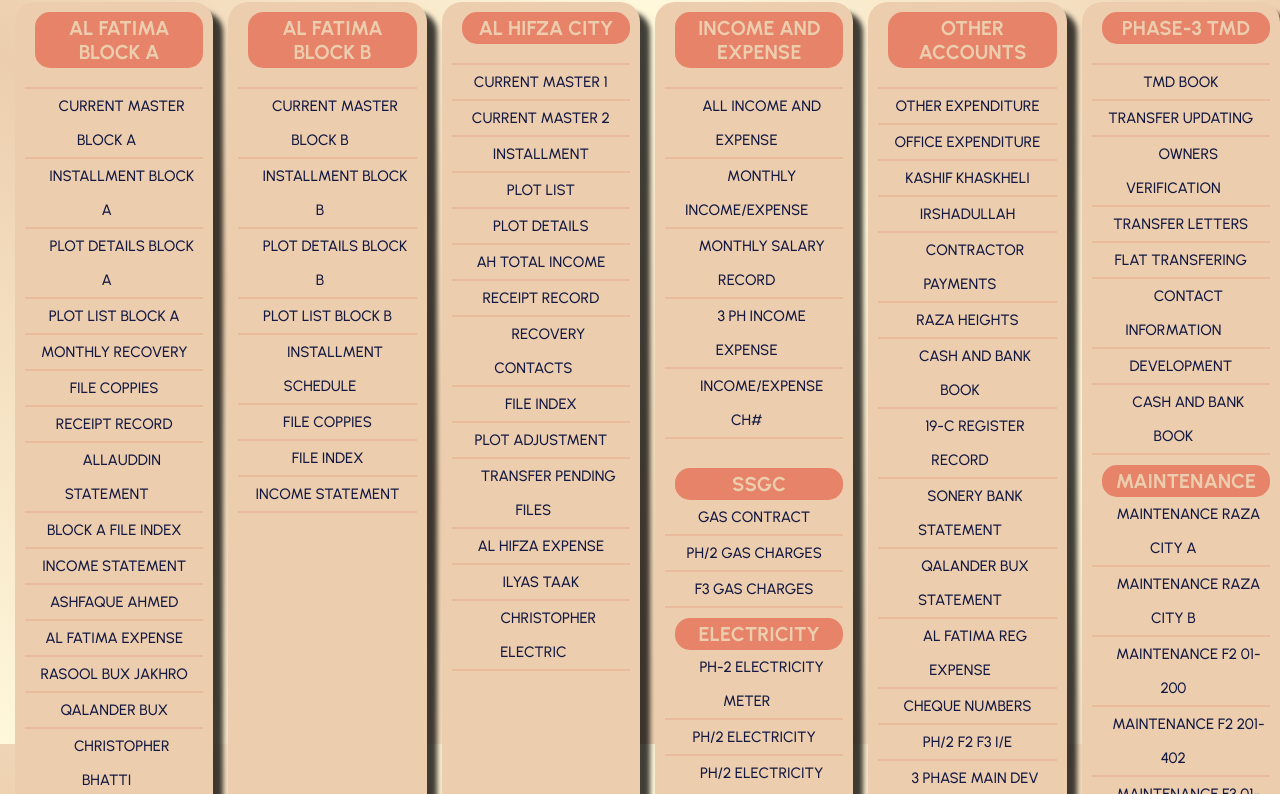
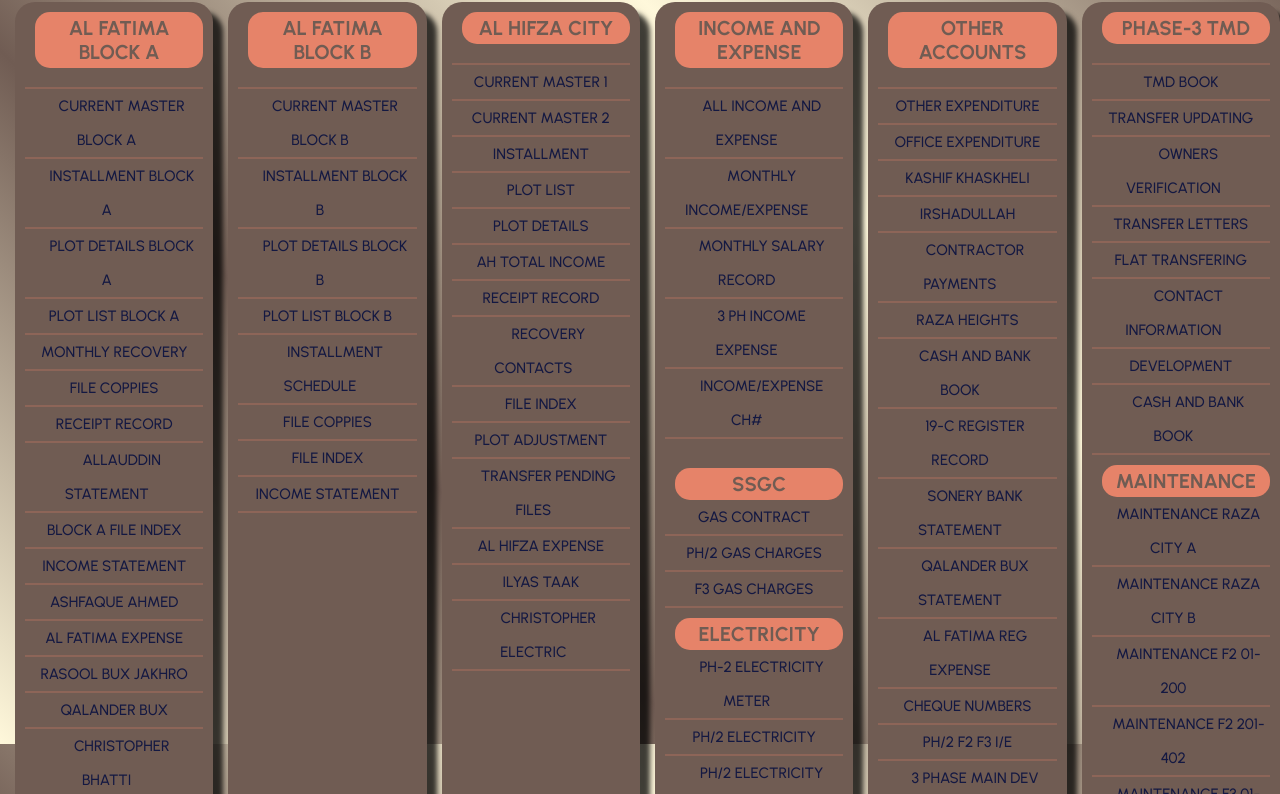
Before and after one commit to ali60686/sheet-index, a plain HTML site: page index.html in a window 1280 px wide. Shown: the part 56-850 px from the top of the page. Drawn offline with nearby package versions, Linux system fonts and the light colour scheme.

Commit message:
Update styles.css

```diff
--- a/styles.css
+++ b/styles.css
@@ -52,7 +52,7 @@
 /*<<<<<< custom theme >>>>>>>>>>> */
 
    --main-bg-org: #FFF8DB;
-  --main-bg-dark: #ECCEAE;
+  --main-bg-dark: #705C53;
   --hover-bg-org: #DCA47C;
   --heading-bg: #E68369;
   --heading-text-color: var(--main-bg-dark);
```
